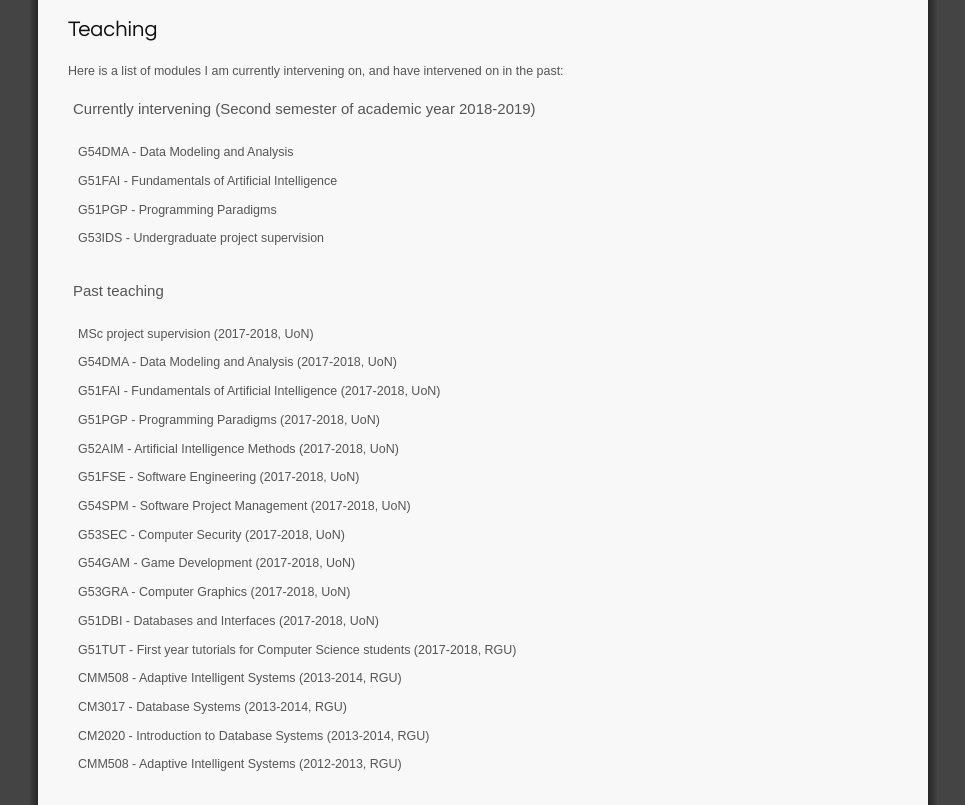
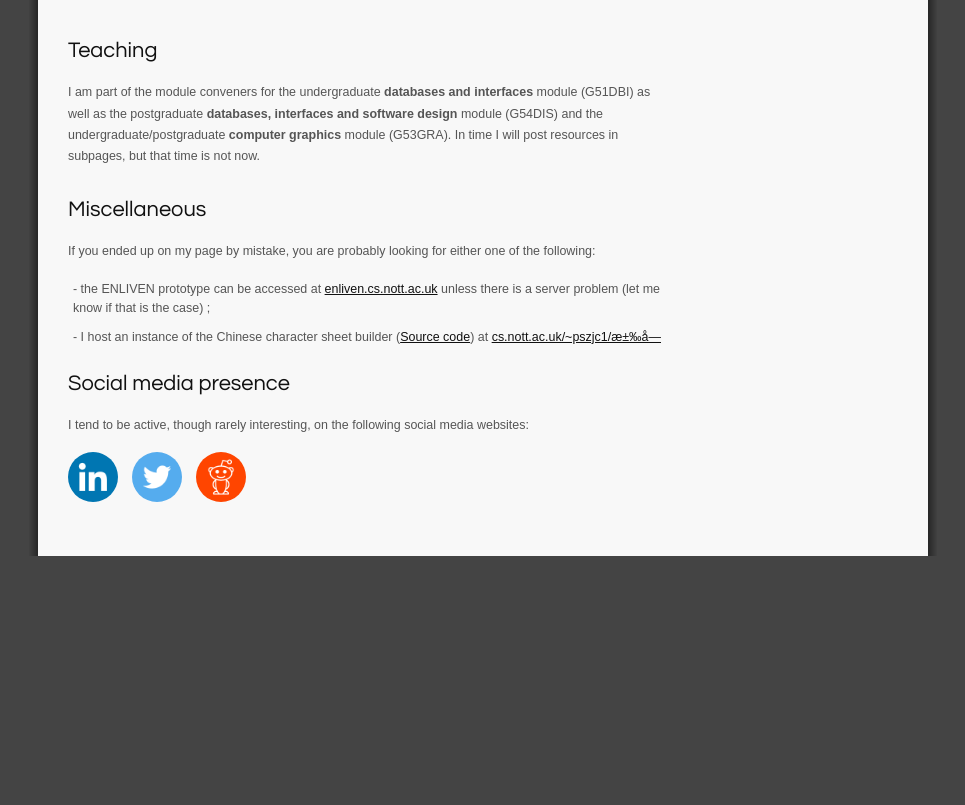
Before and after one commit to jclos/jclos.github.io, a plain HTML site: page index.html in a window 1280 px wide. Shown: the part 1032-1837 px from the top of the page, without its empty margins (157-1122 px from the left). After the commit the page ends 1588 px from the top, so only its background shows below. Drawn offline with Linux system fonts and the light colour scheme.

Commit message:
Content update

```diff
--- a/index.html
+++ b/index.html
@@ -48,7 +48,7 @@ ul#socialmedia li {
       </div>
       <div id="content">
         <p>
-          I am a research associate in the <a href="https://www.nottingham.ac.uk/research/groups/asap/">ASAP research group</a> in the University of Nottingham, currently working in the <a href="https://h2020enliven.org/">ENLIVEN</a> European project. This page serves as some sort of point of contact to find me.
+          I am a researcher in the <a href="https://www.nottingham.ac.uk/research/groups/col/">Computational Optimisation and Learning lab</a> as well as a Teaching Associate in the University of Nottingham, previously working in the <a href="https://h2020enliven.org/">ENLIVEN</a> European project. This page serves as a point of contact to find me.
         </p>
         <p>
           I did my PhD in the Robert Gordon University, with a SICSA Prize studentship to research argumentation stance mining in social media. From 2017 to 2018, I was working as a full-time teaching associate in the University of Nottingham. In 2017, I was a research assistant in the Robert Gordon University. From 2015 to 2017, I was working as a data scientist in <a href='https://www.cognitivegeology.com'>Cognitive Geology</a>, a successful start-up based in Edinburgh, full of wonderful people, trying to tackle the deficiencies of data analysis in petrophysical modelling software.
@@ -57,7 +57,7 @@ ul#socialmedia li {
           My CV is available <a href="/resources/CV_2019.pdf">here</a> and I can be directly contacted at firstname.lastname@gmail.com (I tend to batch my e-mails, so don't be surprised if I am slow to respond).
         </p>
 		<p>
-			If you want me to supervise your MSc project and have no idea what to do, a list of project ideas can be found <a href="projectideas.html">here</a>. If you want me to supervise your MSc project and know exactly what you want to do, I am open to new ideas.
+			If you want me to supervise your final year or MSc project and have no idea what to do, a list of project ideas can be found <a href="projectideas.html">here</a>. If you want me to supervise your project and know exactly what you want to do, I am open to new ideas provided you can show me that you have thought it through.
 		</p>
         <h1>Research</h1>
         <p>
@@ -88,39 +88,7 @@ ul#socialmedia li {
         </p>
 		<h1>Teaching</h1>
         <p>
-          Here is a list of modules I am currently intervening on, and have intervened on in the past:
-          <ul>
-            <li><h4>Currently intervening (Second semester of academic year 2018-2019)</h4><br/>
-              <ul>
-                <li>G54DMA - Data Modeling and Analysis</li>
-                <li>G51FAI - Fundamentals of Artificial Intelligence</li>
-				<li>G51PGP - Programming Paradigms</li>
-				<li>G53IDS - Undergraduate project supervision</li>
-              </ul>
-            </li>
-            <br/>
-            <li><h4>Past teaching</h4><br/>
-              <ul>
-			  	<li>MSc project supervision (2017-2018, UoN)</li>
-                <li>G54DMA - Data Modeling and Analysis (2017-2018, UoN)</li>
-                <li>G51FAI - Fundamentals of Artificial Intelligence (2017-2018, UoN)</li>
-				<li>G51PGP - Programming Paradigms (2017-2018, UoN)</li>
-				<li>G52AIM - Artificial Intelligence Methods (2017-2018, UoN)</li>
-				<li>G51FSE - Software Engineering (2017-2018, UoN)</li>
-				<li>G54SPM - Software Project Management (2017-2018, UoN)</li>
-				<li>G53SEC - Computer Security (2017-2018, UoN)</li>
-				<li>G54GAM - Game Development (2017-2018, UoN)</li>
-				<li>G53GRA - Computer Graphics (2017-2018, UoN)</li>
-				<li>G51DBI - Databases and Interfaces (2017-2018, UoN)</li>
-				<li>G51TUT - First year tutorials for Computer Science students (2017-2018, RGU)</li>
-				<li>CMM508 - Adaptive Intelligent Systems (2013-2014, RGU)</li>
-				<li>CM3017 - Database Systems (2013-2014, RGU)</li>
-				<li>CM2020 - Introduction to Database Systems (2013-2014, RGU)</li>
-				<li>CMM508 - Adaptive Intelligent Systems (2012-2013, RGU)</li>
-              </ul>
-            </li>
-            <br/>
-          </ul>
+          I am part of the module conveners for the undergraduate <strong>databases and interfaces</strong> module (G51DBI) as well as the postgraduate <strong>databases, interfaces and software design</strong> module (G54DIS) and the undergraduate/postgraduate <strong>computer graphics</strong> module (G53GRA). In time I will post resources in subpages, but that time is not now.
         </p>
 		<h1>Miscellaneous</h1>
 		<p>If you ended up on my page by mistake, you are probably looking for either one of the following:</p>
```
Also changed, not shown: projectideas.html (+1 -37 lines).
